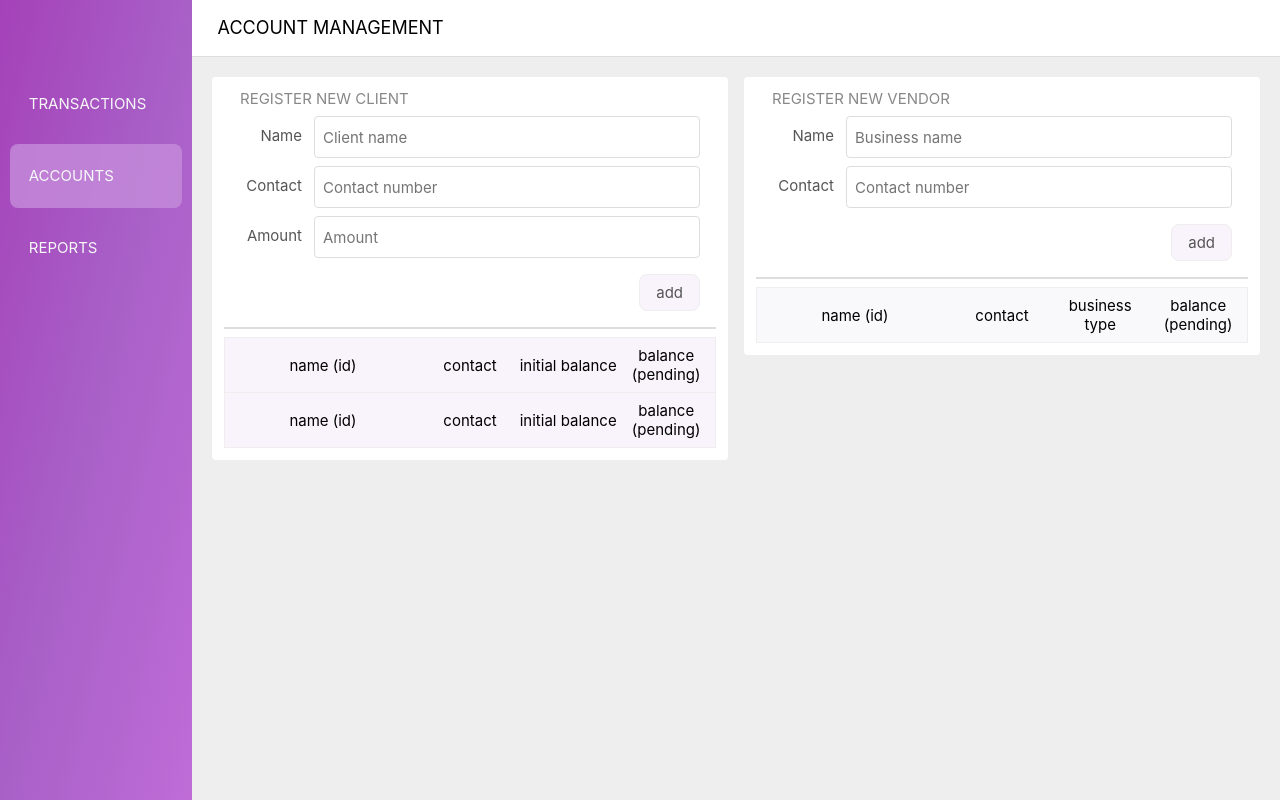
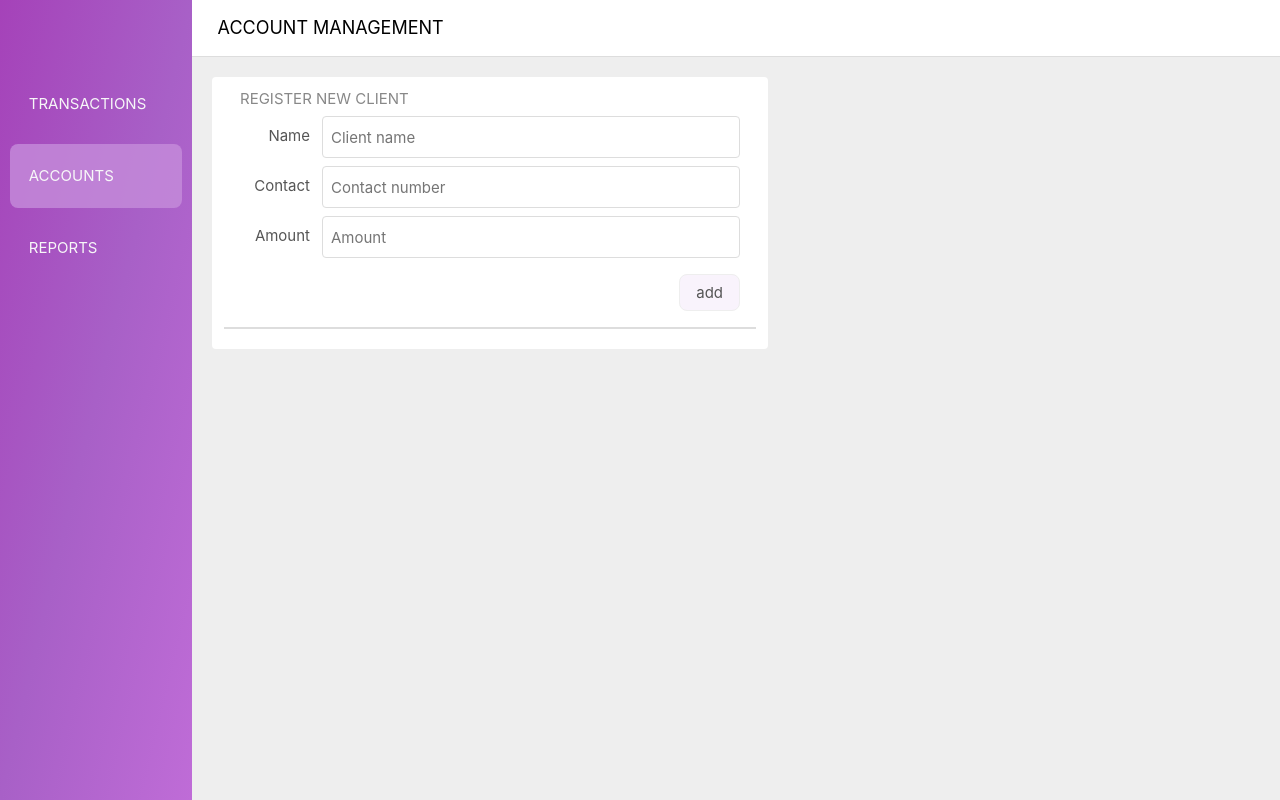
Before and after one commit to potatosquared13/buzz-block, a Flask app: page / in a window 1280 px wide. Run offline with Flask 2, Linux system fonts and the light colour scheme.

Commit message:
change behavior of registration

```diff
--- a/app.py
+++ b/app.py
@@ -109,9 +109,19 @@ def get_vendor_transactions():
 
 @app.route('/')
 def home():
+
+    blockchain = 0
+
     url_for('static', filename='js/register.js')
     url_for('static', filename='css/style.css')
-    return render_template('registration.html')
+
+    if os.path.exists('./blockchain.json'):
+        blockchain = 1
+
+    c = db.get_users()
+    v = db.get_vendors()
+
+    return render_template('registration.html', blockchain=blockchain, users=c, vendors=v)
 
 @app.route('/transactions')
 def overview():
@@ -126,10 +136,11 @@ def report():
 
 @app.route('/register_client', methods=['POST'])
 def register_client():
-    name = request.args.get('name')
-    amount = request.args.get('amount')
-    contact = request.args.get('contact')
-    clients.append((name, contact, amount))
+    if os.path.exists('./blockchain.json'):
+        name = request.args.get('name')
+        amount = request.args.get('amount')
+        contact = request.args.get('contact')
+        clients.append((name, contact, amount))
     print(clients)
     return ''
 
--- a/templates/registration.html
+++ b/templates/registration.html
@@ -55,21 +55,21 @@
                     <hr />
                     <div class="container">
                         <table>
-                            <tr class="client">
-                                <td style="width: 40%">name (id)</td>
-                                <td style="width: 20%">contact</td>
-                                <td style="width: 20%">initial balance</td>
-                                <td style="width: 20%">balance (pending)</td>
+                            {% for user in users %}
+
+                            <tr>
+                                <td style="width: 40%">{{user[0][:8]}}</td>
+                                <td style="width: 20%">{{user[1]}}</td>
+                                <td style="width: 20%">{{user[3]}}</td>
+                                <td style="width: 20%">{{user[5]}}</td>
                             </tr>
-                            <tr class="client">
-                                <td style="width: 40%">name (id)</td>
-                                <td style="width: 20%">contact</td>
-                                <td style="width: 20%">initial balance</td>
-                                <td style="width: 20%">balance (pending)</td>
-                            </tr>
+
+                            {% endfor %}
                         </table>
                     </div>
                 </div>
+                {% if blockchain == 0 %}
+
                 <div id="vendor-container" class="box-50">
                     <form id="vendor-form">
                         <div class="vendor-header">REGISTER NEW VENDOR </div>
@@ -90,15 +90,21 @@
                     <hr />
                     <div class="container">
                         <table>
+                            {% for vendor in vendors %}
+
                             <tr>
-                                <td style="width: 40%">name (id)</td>
-                                <td style="width: 20%">contact</td>
-                                <td style="width: 20%">business type</td>
-                                <td style="width: 20%">balance (pending)</td>
+                                <td style="width: 40%">{{vendor[0][:8]}}</td>
+                                <td style="width: 20%">{{vendor[1]}}</td>
+                                <td style="width: 20%">{{vendor[2]}}</td>
+                                <td style="width: 20%">{{vendor[4]}}</td>
                             </tr>
+
+                            {% endfor %}
                         </table>
                     </div>
                 </div>
+
+                {% endif %}
             </div>
         </div>
     </div>
```
